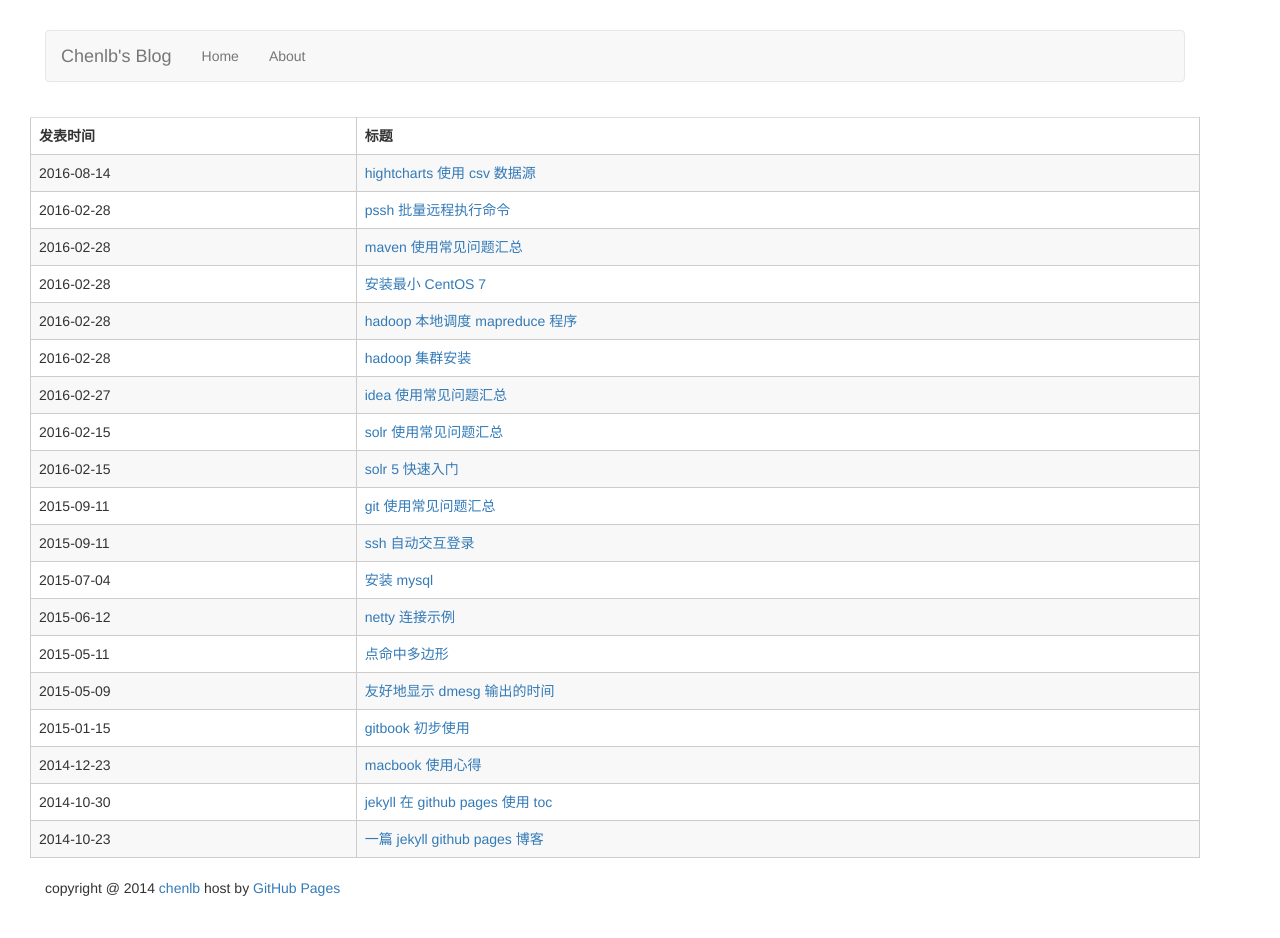
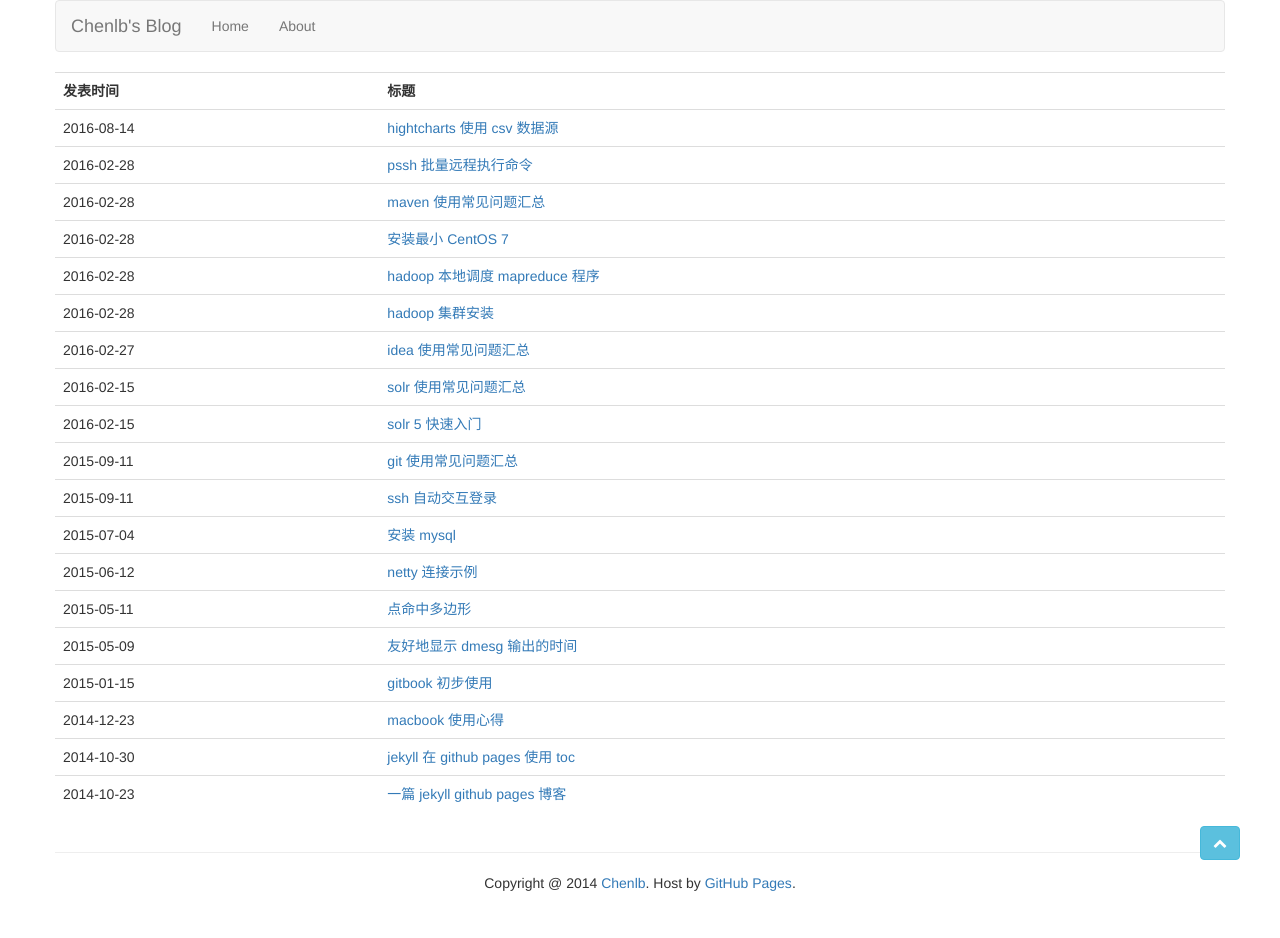
Before and after one commit to chenlb/chenlb.github.io, a Jekyll site: the page built from index.html, in a window 1280 px wide. Built offline with Jekyll 4.4.1, drawn with Linux system fonts in a browser that asks for light colours; nearby versions of some CDN libraries; comment, search, counter and statistics services are not loaded; after the commit the page ends 903 px from its top, so only the background shows below that.

Commit message:
back top 样式调整

```diff
--- a/_includes/footer.html
+++ b/_includes/footer.html
@@ -1,3 +1 @@
-<p>copyright @ 2014 <a href="http://blog.chenlb.com" target="_blank">chenlb</a>
-host by <a href="https://github.com/chenlb/chenlb.github.io" target="_blank">GitHub Pages</a>
-</p>
+<p>Copyright @ 2014 <a href="http://blog.chenlb.com" target="_blank">Chenlb</a>. Host by <a href="https://github.com/chenlb/chenlb.github.io" target="_blank">GitHub Pages</a>.</p>
--- a/_includes/head.html
+++ b/_includes/head.html
@@ -16,4 +16,4 @@
             </li>
           </ul>
         </div>
-      </nav>
+</nav>
--- a/_layouts/default.html
+++ b/_layouts/default.html
@@ -1,17 +1,22 @@
-<!doctype html>
-<html>
+<!DOCTYPE html>
+<html lang="zh-CN">
   <head>
     <meta charset="utf-8">
-    <link href="/css/style-GitHub2.css" rel="stylesheet">
-    <link href="/css/toc.css" rel="stylesheet">
+    <meta http-equiv="X-UA-Compatible" content="IE=edge">
+    <meta name="viewport" content="width=device-width, initial-scale=1">
+
     <link href="/css/prettify-sunburst.css" rel="stylesheet">
+    <link href="/css/main.css" rel="stylesheet">
     <link href="/css/affix.css" rel="stylesheet">
+    <link href="http://cdn.bootcss.com/font-awesome/4.7.0/css/font-awesome.min.css" rel="stylesheet">
     <link href="http://cdn.bootcss.com/bootstrap/3.3.7/css/bootstrap.min.css" rel="stylesheet">
+
     <script src="http://cdn.bootcss.com/jquery/3.1.1/jquery.min.js"></script>
     <script src="http://cdn.bootcss.com/bootstrap/3.3.7/js/bootstrap.min.js"></script>
     <script src="/js/google-code-prettify/prettify.js"></script>
     <script src="/js/toc-d589d82.js"></script>
     <script src="/js/use-toc.js"></script>
+
     <script type="text/javascript">
     $(function(){
       $("pre").addClass("prettyprint linenums");
@@ -20,17 +25,25 @@
     </script>
     <title>{{ page.title }}</title>
   </head>
-  <body>
+  <body data-spy="scroll" data-target="#affix-nav">
 <div class="container">
+  <div class="row">
   {% include head.html %}
+  </div>
   <div class="row">
   {{ content }}
   </div>
+  <div id="back-to-top" class="affix">
+    <a href="#top" class="btn btn-info"><i class="fa fa-chevron-up" aria-hidden="true"></i></a>
+  </div>
+  <div class="row">
+    <hr/>
     <footer>
       {% include footer.html %}
     </footer>
   </div>
-<div style="display:none;">
+</div>
+<div class="hidden">
 {% include cnzz.html %}
 </div>
 {% include google-analytics.html %}
--- a/css/affix.css
+++ b/css/affix.css
@@ -61,7 +61,6 @@ ul.affix-bottom {
 }
 #back-to-top.affix {
 		position: fixed;
-		bottom: 20px;
+		bottom: 40px;
 		right: 40px;
-		width: 21.5%;
 }
--- /dev/null
+++ b/css/main.css
@@ -0,0 +1,3 @@
+footer {
+  text-align: center;
+}
--- a/index.html
+++ b/index.html
@@ -1,6 +1,6 @@
 ---
 layout: default
-title: chenlb blog
+title: Chenlb Blog 首页
 ---
 
 <!-- Loop output paged posts -->
```
Also changed, not shown: _layouts/post.html (+10 -7 lines). Lines whose indentation alone changed are shown as unchanged.
